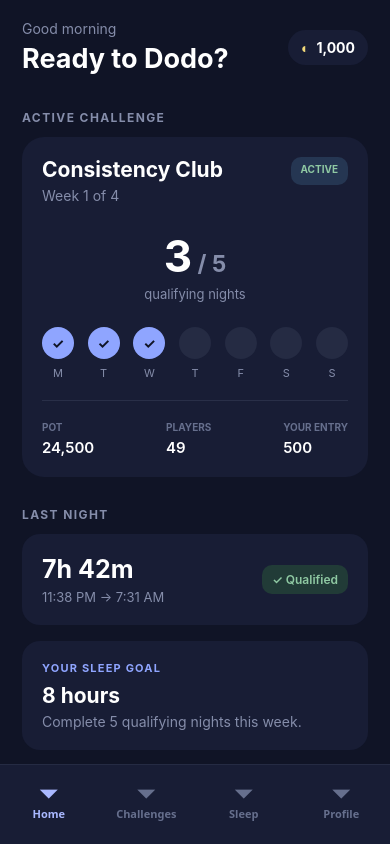
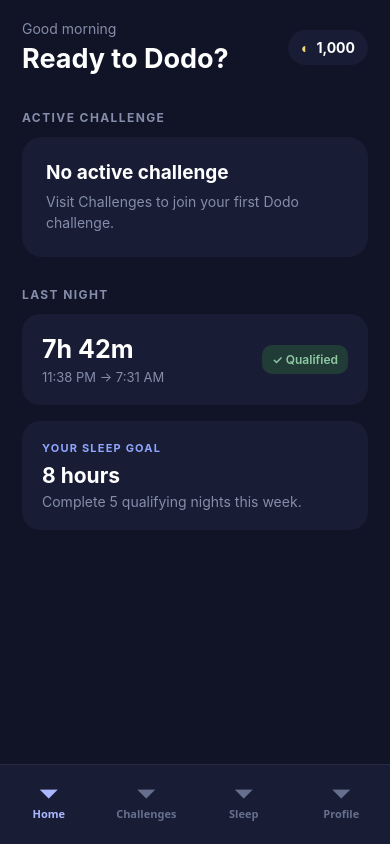
Before and after one commit to Xuan4781/Dodo, a React Native app: screen /Main in a window 390 px wide. Built offline with nearby package versions, Linux system fonts and the light colour scheme.

Commit message:
replace challenge screen hardcode and update hhomescreen and sleepcoins

```diff
--- a/App.tsx
+++ b/App.tsx
@@ -1,10 +1,13 @@
 import AppNavigator from "./src/navigation/AppNavigator";
 import { OnboardingProvider } from "./src/context/OnboardingContext";
+import { DodoProvider } from "./src/context/DodoContext";
 
 export default function App(){
   return (
     <OnboardingProvider>
-      <AppNavigator/>
+      <DodoProvider>
+        <AppNavigator/>
+      </DodoProvider>
     </OnboardingProvider>
   )
 }
--- /dev/null
+++ b/src/context/DodoContext.tsx
@@ -0,0 +1,78 @@
+import {
+  createContext,
+  ReactNode,
+  useContext,
+  useState,
+} from "react";
+
+import { Challenge } from "../data/challenges";
+
+type DodoContextType = {
+  sleepCoins: number;
+  activeChallenge: Challenge | null;
+  completedNights: number;
+
+  joinChallenge: (challenge: Challenge) => boolean;
+};
+
+const DodoContext =
+  createContext<DodoContextType | undefined>(undefined);
+
+type Props = {
+  children: ReactNode;
+};
+
+export function DodoProvider({ children }: Props) {
+  const [sleepCoins, setSleepCoins] = useState(1000);
+
+  const [activeChallenge, setActiveChallenge] =
+    useState<Challenge | null>(null);
+
+  const [completedNights, setCompletedNights] =
+    useState(0);
+
+  function joinChallenge(challenge: Challenge) {
+    if (activeChallenge) {
+      return false;
+    }
+
+    if (sleepCoins < challenge.entryFee) {
+      return false;
+    }
+
+    setSleepCoins(
+      (currentCoins) =>
+        currentCoins - challenge.entryFee
+    );
+
+    setActiveChallenge(challenge);
+    setCompletedNights(0);
+
+    return true;
+  }
+
+  return (
+    <DodoContext.Provider
+      value={{
+        sleepCoins,
+        activeChallenge,
+        completedNights,
+        joinChallenge,
+      }}
+    >
+      {children}
+    </DodoContext.Provider>
+  );
+}
+
+export function useDodo() {
+  const context = useContext(DodoContext);
+
+  if (!context) {
+    throw new Error(
+      "useDodo must be used inside DodoProvider"
+    );
+  }
+
+  return context;
+}
--- a/src/screens/ChallengeDetailsScreen.tsx
+++ b/src/screens/ChallengeDetailsScreen.tsx
@@ -1,4 +1,5 @@
 import {
+  Alert,
   ScrollView,
   StatusBar,
   StyleSheet,
@@ -12,6 +13,7 @@
 
 import { RootStackParamList } from "../types/navigation";
 import { challenges } from "../data/challenges";
+import { useDodo } from "../context/DodoContext";
 
 type Props = NativeStackScreenProps<
   RootStackParamList,
@@ -28,6 +30,12 @@
     (item) => item.id === challengeId
   );
 
+  const {
+    sleepCoins,
+    activeChallenge,
+    joinChallenge,
+  } = useDodo();
+
   if (!challenge) {
     return (
       <SafeAreaView style={styles.container}>
@@ -37,6 +45,47 @@
       </SafeAreaView>
     );
   }
+
+  function handleJoin() {
+    if (!challenge) {
+        return;
+    }
+
+    if (activeChallenge) {
+        Alert.alert(
+            "Challenge already active",
+            "Finish your current challenge before joining another one."
+        );
+
+        return;
+    }
+
+    if (sleepCoins < challenge.entryFee) {
+        Alert.alert(
+            "Not enough SleepCoins",
+            "You don't have enough SleepCoins to join this challenge."
+        );
+
+        return;
+    }
+
+    const joined = joinChallenge(challenge);
+
+    if (joined) {
+        Alert.alert(
+            "Challenge joined!",
+            `You joined ${challenge.name}.`,
+            [
+                {
+                text: "Go to Home",
+                onPress: () =>
+                    navigation.navigate("Main"),
+                },
+            ]
+        );
+    }
+}
+
 
   return (
     <SafeAreaView style={styles.container}>
@@ -187,9 +236,22 @@
             </Text>
           </View>
 
-          <TouchableOpacity style={styles.joinButton}>
+          <View style={styles.balance}>
+            <Text style={styles.balanceLabel}>
+                YOUR BALANCE
+            </Text>
+
+            <Text style={styles.balanceValue}>
+                {sleepCoins.toLocaleString()} SleepCoins
+            </Text>
+          </View>
+
+          <TouchableOpacity
+            style={styles.joinButton}
+            onPress={handleJoin}
+          >
             <Text style={styles.joinButtonText}>
-              Join Challenge
+              Join for {challenge.entryFee} SleepCoins
             </Text>
           </TouchableOpacity>
         </View>
@@ -381,4 +443,23 @@
     fontSize: 16,
     fontWeight: "700",
   },
+
+  balance: {
+  flexDirection: "row",
+  justifyContent: "space-between",
+  alignItems: "center",
+  marginTop: 15,
+},
+
+balanceLabel: {
+  color: "#666F8D",
+  fontSize: 11,
+  fontWeight: "700",
+},
+
+balanceValue: {
+  color: "#FFFFFF",
+  fontSize: 14,
+  fontWeight: "600",
+},
 });
--- a/src/screens/HomeScreen.tsx
+++ b/src/screens/HomeScreen.tsx
@@ -8,12 +8,19 @@
 
 import { SafeAreaView } from "react-native-safe-area-context";
 import { useOnboarding } from "../context/OnboardingContext";
+import { useDodo } from "../context/DodoContext";
 
 export default function HomeScreen() {
   const {
     sleepGoal,
     nightsPerWeek,
   } = useOnboarding();
+
+  const {
+    sleepCoins,
+    activeChallenge,
+    completedNights,
+  } = useDodo();
 
   return (
     <SafeAreaView style={styles.container}>
@@ -36,7 +43,10 @@
 
           <View style={styles.coinBox}>
             <Text style={styles.coin}>◐</Text>
-            <Text style={styles.coinAmount}>1,000</Text>
+
+            <Text style={styles.coinAmount}>
+              {sleepCoins.toLocaleString()}
+            </Text>
           </View>
         </View>
 
@@ -44,15 +54,16 @@
           ACTIVE CHALLENGE
         </Text>
 
+        {activeChallenge ? (
           <View style={styles.challengeCard}>
             <View style={styles.challengeTop}>
               <View>
                 <Text style={styles.challengeName}>
-                Consistency Club
+                  {activeChallenge.name}
                 </Text>
 
                 <Text style={styles.week}>
-                Week 1 of 4
+                  Week 1 of {activeChallenge.weeks}
                 </Text>
               </View>
 
@@ -65,9 +76,10 @@
 
             <View style={styles.progressArea}>
               <Text style={styles.progressNumber}>
-              3
+                {completedNights}
+
                 <Text style={styles.progressGoal}>
-                {" "}/ {nightsPerWeek}
+                  {" "}/ {activeChallenge.nightsRequired}
                 </Text>
               </Text>
 
@@ -86,18 +98,20 @@
                     <View
                       style={[
                         styles.dayCircle,
-                      index < 3 &&
+                        index < completedNights &&
                           styles.completedDay,
                       ]}
                     >
                       <Text
                         style={[
                           styles.dayCheck,
-                        index < 3 &&
+                          index < completedNights &&
                             styles.completedDayText,
                         ]}
                       >
-                      {index < 3 ? "✓" : ""}
+                        {index < completedNights
+                          ? "✓"
+                          : ""}
                       </Text>
                     </View>
 
@@ -118,7 +132,10 @@
                 </Text>
 
                 <Text style={styles.statValue}>
-                24,500
+                  {(
+                    activeChallenge.pot +
+                    activeChallenge.entryFee
+                  ).toLocaleString()}
                 </Text>
               </View>
 
@@ -128,7 +145,7 @@
                 </Text>
 
                 <Text style={styles.statValue}>
-                49
+                  {activeChallenge.players + 1}
                 </Text>
               </View>
 
@@ -138,11 +155,22 @@
                 </Text>
 
                 <Text style={styles.statValue}>
-                500
+                  {activeChallenge.entryFee}
                 </Text>
               </View>
             </View>
           </View>
+        ) : (
+          <View style={styles.emptyChallenge}>
+            <Text style={styles.emptyTitle}>
+              No active challenge
+            </Text>
+
+            <Text style={styles.emptyText}>
+              Visit Challenges to join your first Dodo challenge.
+            </Text>
+          </View>
+        )}
 
         <Text style={styles.sectionLabel}>
           LAST NIGHT
@@ -364,6 +392,26 @@
     fontWeight: "600",
   },
 
+  emptyChallenge: {
+    backgroundColor: "#181D35",
+    borderRadius: 20,
+    padding: 24,
+    marginBottom: 30,
+  },
+
+  emptyTitle: {
+    color: "#FFFFFF",
+    fontSize: 19,
+    fontWeight: "700",
+  },
+
+  emptyText: {
+    color: "#858DAA",
+    fontSize: 14,
+    lineHeight: 21,
+    marginTop: 7,
+  },
+
   sleepCard: {
     backgroundColor: "#181D35",
     borderRadius: 18,
```
Lines whose indentation alone changed are shown as unchanged.
